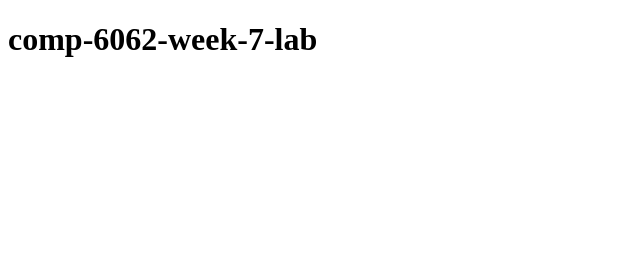
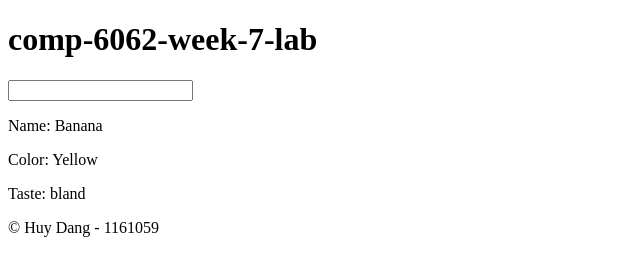
Before and after one commit to huydang45/comp-6062-week-7-lab, a plain HTML site: page index.html in a window 1280 px wide. Shown: the whole page, without its empty margins (0-640 px from the left). Drawn offline with Linux system fonts and the light colour scheme.

Commit message:
Update files

```diff
--- a/index.html
+++ b/index.html
@@ -8,10 +8,16 @@
             <h1>comp-6062-week-7-lab</h1>
         </header>
         <main>
-
+            <div>
+                <input type="number"   id="numberInput"></div>
+            <div id="fruitObject">
+                <p id="fruitName"></p>
+                <p id="fruitColor"></p>
+                <p id="fruitTaste"></p>
+            </div>
         </main>
         <footer>
-
+            &copy; Huy Dang - 1161059
         </footer>
         <script src="scripts/app.js"></script>
     </body>
--- a/scripts/app.js
+++ b/scripts/app.js
@@ -0,0 +1,17 @@
+let inputNumber = document.querySelector('#numberInput');
+inputNumber.addEventListener("input", function(){
+    let inputValue = inputNumber.value;
+    if (inputValue <=-10 || inputValue >= 10)
+    {
+        alert("The number should be between -10 and 10");
+    }
+});
+
+const favorFruit = {
+    Name: "Banana",
+    Color: "Yellow",
+    Taste: "bland"
+};
+document.querySelector("#fruitName").innerHTML = Object.keys(favorFruit)[0] + ': ' + favorFruit.Name;
+document.querySelector("#fruitColor").innerHTML = Object.keys(favorFruit)[1] + ': ' + favorFruit.Color;
+document.querySelector("#fruitTaste").innerHTML = Object.keys(favorFruit)[2] + ': ' + favorFruit.Taste;
```
